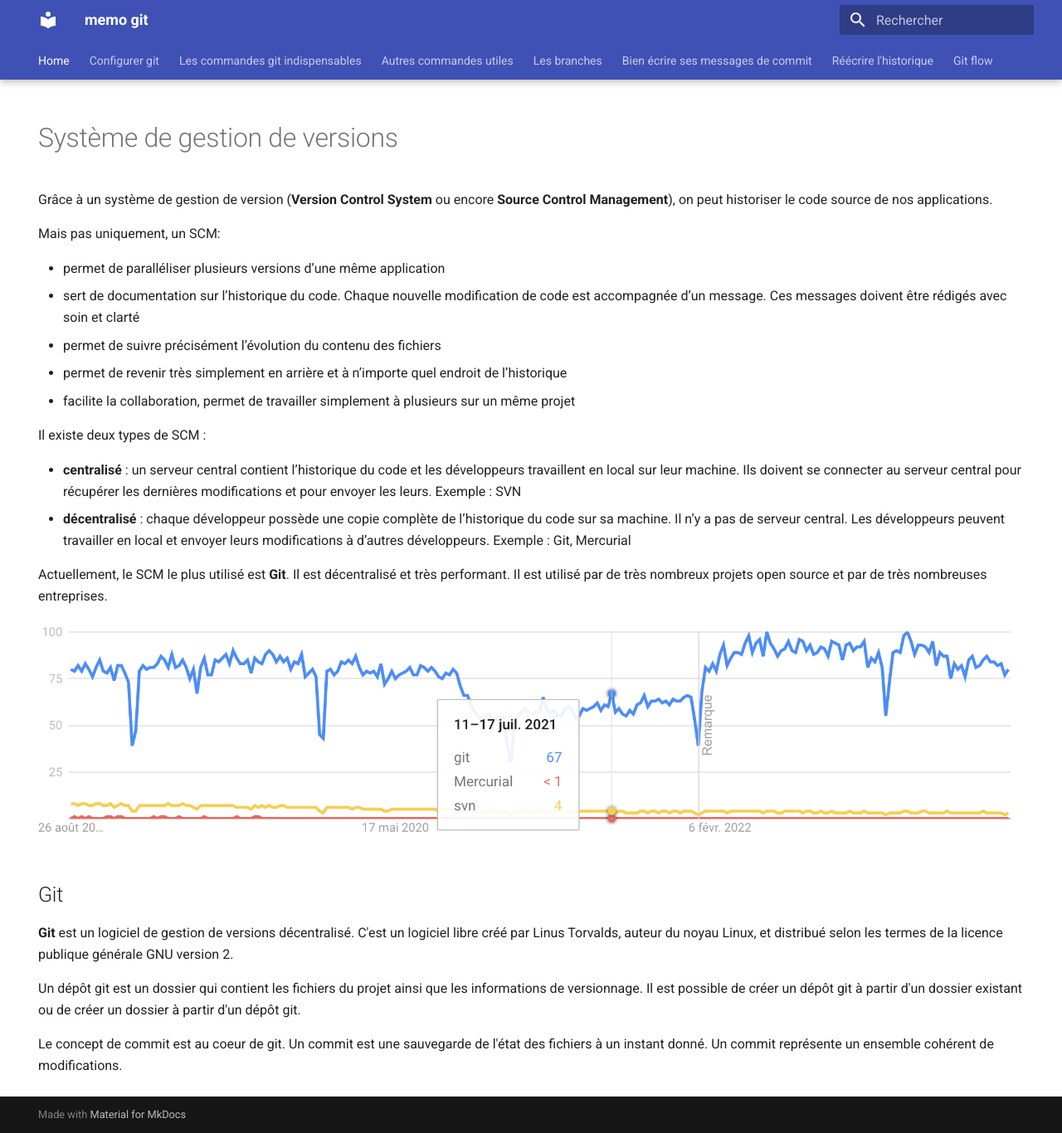
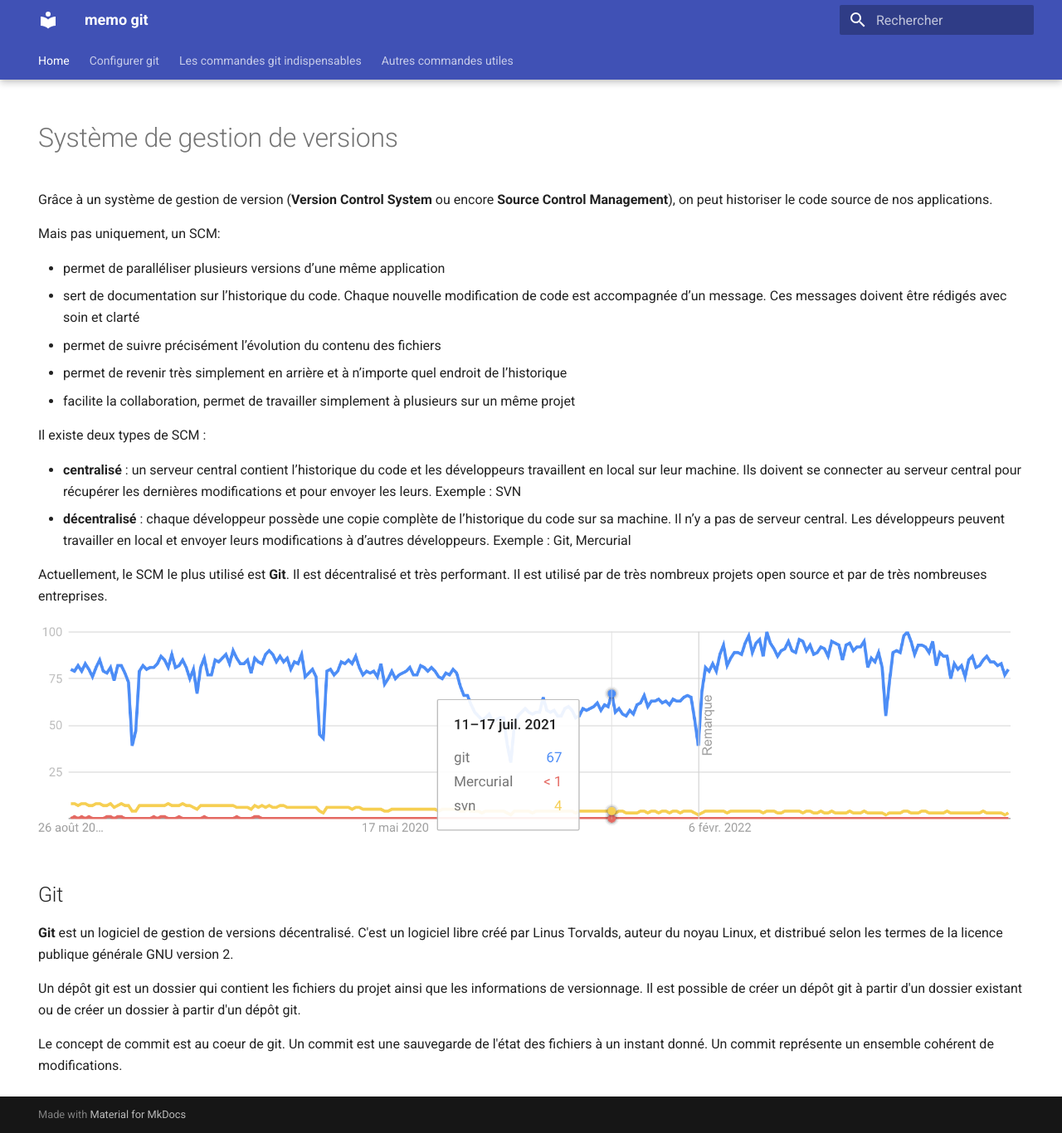
Before and after one commit to but-sd/guide-git, an MkDocs documentation site: the page built from docs/index.md, in a window 1280 px wide and 1366 px high. Shown: the whole window at 83% size. Built offline with MkDocs 1.6.1 and Material for MkDocs 9.7.7, drawn with Linux system fonts in a browser that asks for light colours.

Commit message:
hide some pages

```diff
--- a/mkdocs.yml
+++ b/mkdocs.yml
@@ -6,10 +6,10 @@
   - Configurer git: configurer-git.md
   - Les commandes git indispensables: bases.md
   - Autres commandes utiles: autres-commandes.md
-  - Les branches: branches.md
-  - Bien écrire ses messages de commit: messages-commit.md
-  - Réécrire l'historique: reecrire-historique.md
-  - Git flow: git-flow.md
+  # - Les branches: branches.md
+  # - Bien écrire ses messages de commit: messages-commit.md
+  # - Réécrire l'historique: reecrire-historique.md
+  # - Git flow: git-flow.md
 
 theme:
   name: material
```
